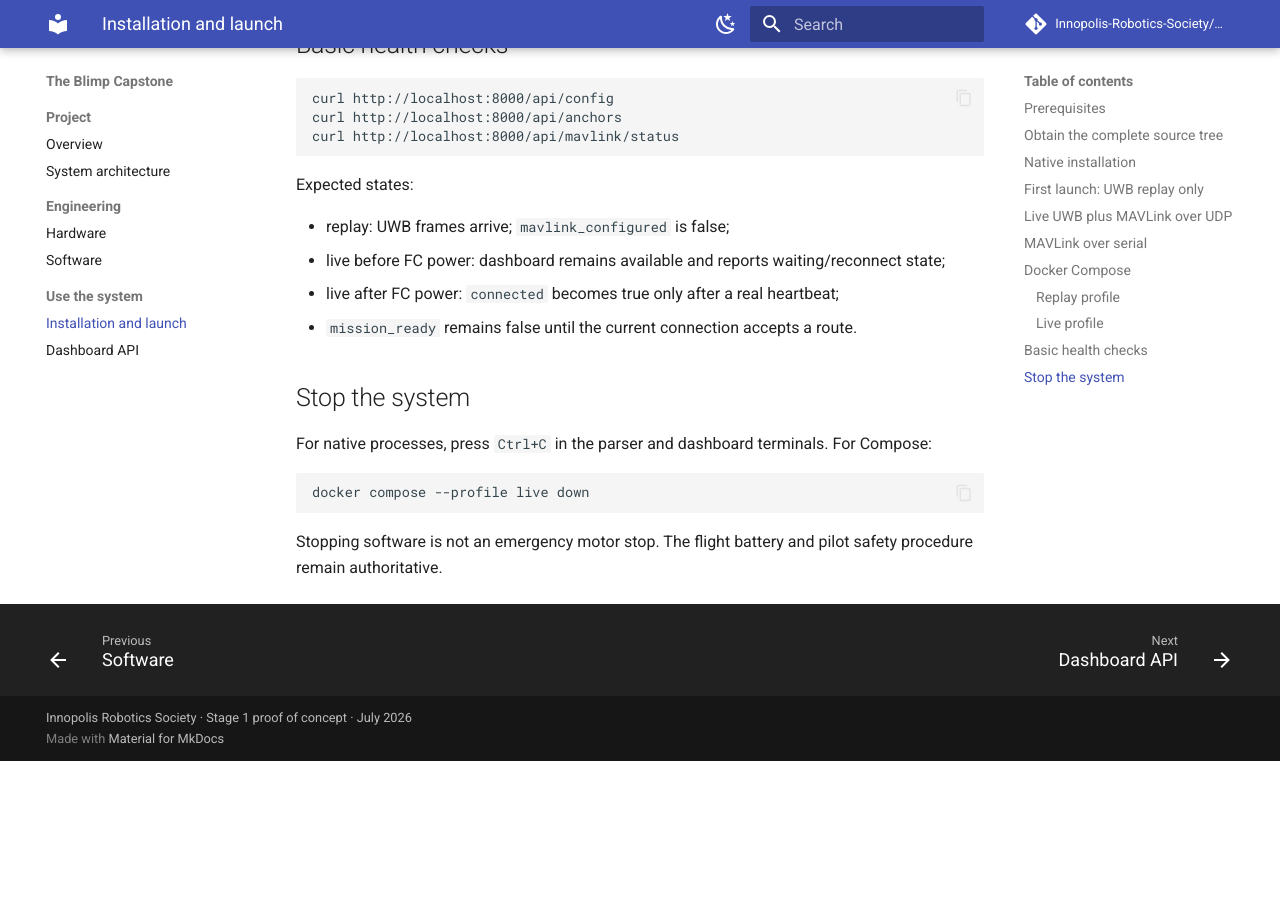
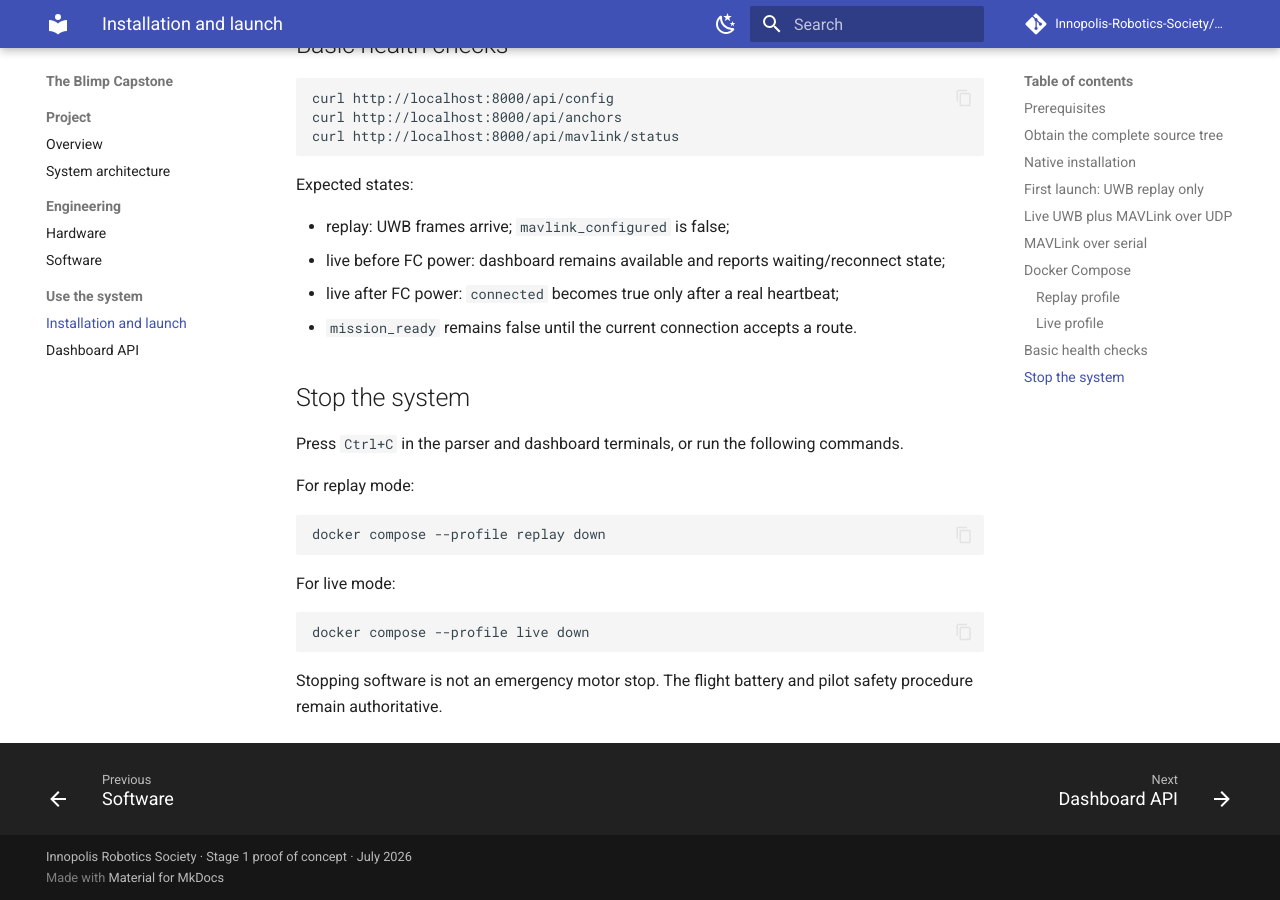
Before and after one commit to Innopolis-Robotics-Society/the_blimp_capstone, an MkDocs documentation site: the page built from docs/getting-started.md, in a window 1280 px wide and 900 px high, scrolled down 3617 px. Built offline with MkDocs 1.6.1 and Material for MkDocs 9.7.7, drawn with Linux system fonts in a browser that asks for light colours; comment, search, counter and statistics services are not loaded; before the commit the page ends 4378 px from its top, so only the background shows below that.

Commit message:
edit docs

````diff
--- a/docs/getting-started.md
+++ b/docs/getting-started.md
@@ -172,7 +172,15 @@ Expected states:
 
 ## Stop the system
 
-For native processes, press `Ctrl+C` in the parser and dashboard terminals. For Compose:
+Press `Ctrl+C` in the parser and dashboard terminals, or run the following commands.
+
+For replay mode:
+
+```bash
+docker compose --profile replay down
+```
+
+For live mode:
 
 ```bash
 docker compose --profile live down
````
